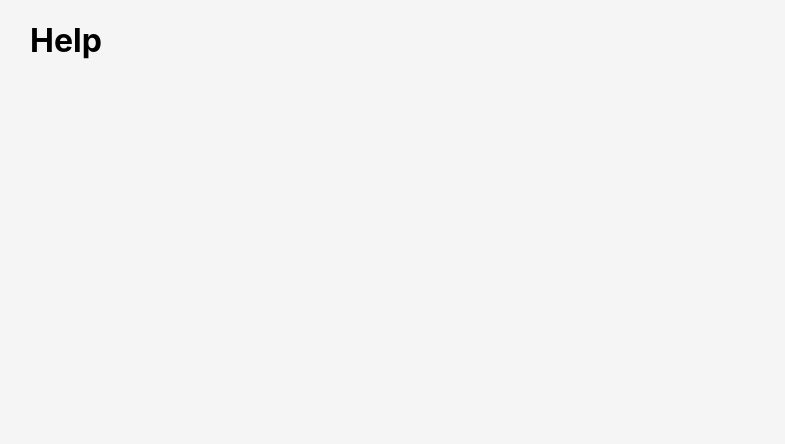
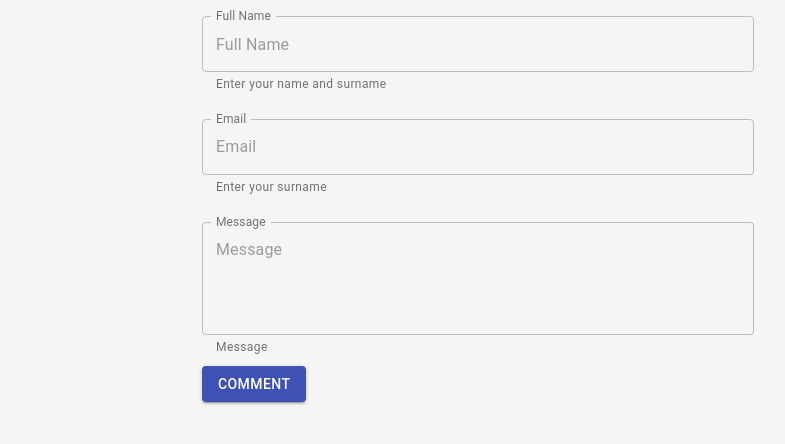
Before and after one commit to lebohang0824/videos-app, a Next.js app: page / in a window 1280 px wide. Shown: the top 444 px of the page, without its empty margins (162-947 px from the left). Built offline with nearby package versions, Linux system fonts and the light colour scheme.

Commit message:
Add comment form

```diff
--- a/package.json
+++ b/package.json
@@ -8,6 +8,8 @@
     "start": "next start"
   },
   "dependencies": {
+    "@material-ui/core": "^4.11.0",
+    "@material-ui/icons": "^4.9.1",
     "next": "9.5.2",
     "react": "16.13.1",
     "react-dom": "16.13.1",
--- /dev/null
+++ b/src/components/Comment/Comment.js
@@ -0,0 +1,75 @@
+import React, {useState} from 'react'
+import TextField from '@material-ui/core/TextField';
+import Button from '@material-ui/core/Button';
+import Styles from './Comment.module.scss'
+
+const Comment = () => {
+
+    const [name, setName] = useState(null);
+    const [email, setEmail] = useState(null);
+    const [comment, setComment] = useState(null);
+
+    const onSubmit = (e) => {
+        e.preventDefault();
+
+        const [name, email] = e.target;
+
+        console.log(name.value, message.value);
+    }
+
+    return (
+        <form onSubmit={onSubmit} autoComplete="off">
+
+            <TextField
+                id="name"
+                fullWidth
+                label="Full Name"
+                placeholder="Full Name"
+                helperText="Enter your name and surname"
+                margin="normal"
+                InputLabelProps={{
+                    shrink: true,
+                }}
+                variant="outlined"
+            />
+
+            <TextField
+                id="email"
+                fullWidth
+                label="Email"
+                placeholder="Email"
+                helperText="Enter your surname"
+                margin="normal"
+                InputLabelProps={{
+                    shrink: true,
+                }}
+                variant="outlined"
+            />
+
+            <TextField
+                rows={4}
+                fullWidth
+                multiline
+                id="message"
+                label="Message"
+                placeholder="Message"
+                helperText="Message"
+                margin="normal"
+                InputLabelProps={{
+                    shrink: true,
+                }}
+                variant="outlined"
+            />
+
+            <Button
+                type="submit"
+                color="primary"
+                variant="contained">
+                Comment
+            </Button>
+
+        </form>
+    );
+}
+
+export default Comment;
--- /dev/null
+++ b/src/components/Comment/index.js
@@ -0,0 +1 @@
+export { default } from './Comment'
--- a/src/components/Layout/Layout.js
+++ b/src/components/Layout/Layout.js
@@ -1,10 +1,20 @@
+import {
+    Container
+} from '@material-ui/core';
+import Head from "next/head"
 import Styles from './Layout.module.scss'
 
 const Layout = ({ children }) => {
     return (
-        <div className={Styles.container}>
-            { children }
-        </div>
+        <>
+            <Head>
+                <meta name="viewport" content="width=device-width, initial-scale=1" />
+                <meta charSet="utf-8" />
+            </Head>
+            <Container maxWidth="sm">
+                { children }
+            </Container>
+        </>
     );
 }
 
--- a/src/pages/index.js
+++ b/src/pages/index.js
@@ -1,10 +1,11 @@
 import Layout from '../components/Layout'
+import Comment from '../components/Comment'
 
 const Home = () => {
 
     return (
         <Layout>
-            <h1>Help</h1>
+            <Comment />
         </Layout>
     );
 
```
Also changed, not shown: src/components/Comment/Comment.module.scss (added), 2 other files (tests, documents, lock files or other folders).
